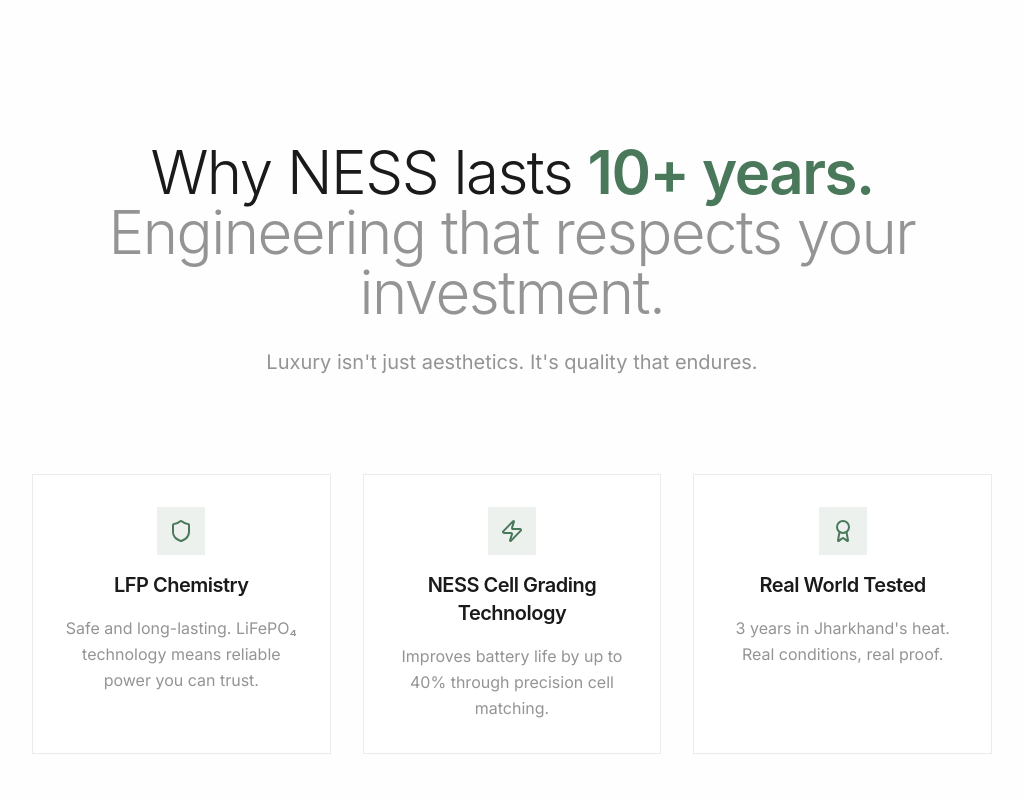
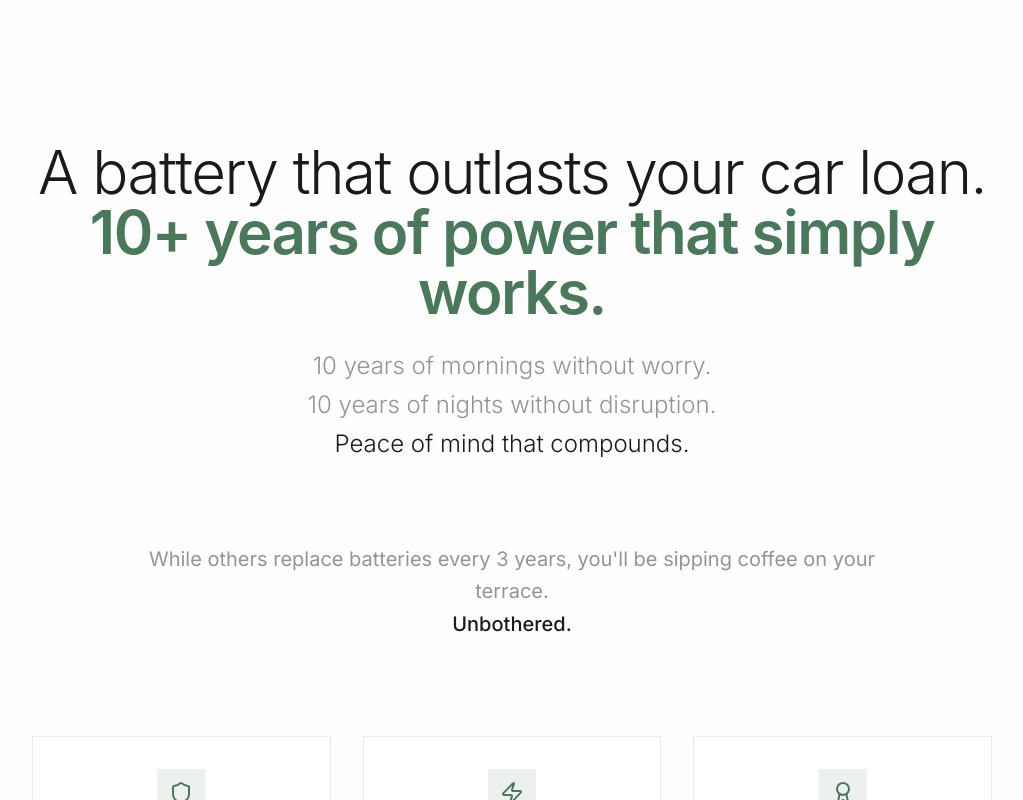
Before and after one commit to dv1990/ness_apple2, a React (Vite) app: page / in a window 1280 px wide. Shown: the part 5560-6360 px from the top of the page, without its empty margins (128-1151 px from the left). Built offline with nearby package versions, Linux system fonts and the light colour scheme.

Commit message:
Refine "Why Choose NESS?" section

```diff
--- a/src/pages/Index.tsx
+++ b/src/pages/Index.tsx
@@ -410,45 +410,58 @@ const Index = () => {
       <section className="py-40 bg-muted/30">
         <div className="max-w-5xl mx-auto px-8 text-center">
           <div className="space-y-16">
-            <div>
-              <h2 className="text-5xl md:text-6xl font-light text-foreground leading-tight mb-6">
-                Why NESS lasts <span className="text-energy font-semibold">10+ years.</span>
+            <div className="space-y-6">
+              <h2 className="text-5xl md:text-6xl font-light text-foreground leading-tight">
+                A battery that outlasts your car loan.
                 <br />
-                <span className="text-muted-foreground">Engineering that respects your investment.</span>
+                <span className="text-energy font-semibold">10+ years of power that simply works.</span>
               </h2>
-              <p className="text-xl text-muted-foreground max-w-2xl mx-auto leading-relaxed">
-                Luxury isn't just aesthetics. It's quality that endures.
+              <p className="text-2xl text-muted-foreground max-w-3xl mx-auto leading-relaxed font-light italic">
+                10 years of mornings without worry.
+                <br />
+                10 years of nights without disruption.
+                <br />
+                <span className="text-foreground not-italic">Peace of mind that compounds.</span>
+              </p>
+            </div>
+
+            {/* The Reality of Longevity */}
+            <div className="max-w-3xl mx-auto space-y-4 pt-4">
+              <p className="text-xl text-muted-foreground leading-relaxed">
+                While others replace batteries every 3 years, you'll be sipping coffee on your terrace.
+                <br />
+                <span className="text-foreground font-medium">Unbothered.</span>
               </p>
             </div>
 
             <div className="grid md:grid-cols-3 gap-8 pt-8">
-              <div className="space-y-4 p-8 bg-card rounded-2xl border border-border">
+              <div className="space-y-4 p-8 bg-card rounded-2xl border border-border hover:shadow-lg transition-all duration-300">
                 <div className="w-12 h-12 rounded-xl bg-energy/10 flex items-center justify-center mx-auto">
                   <Shield className="w-6 h-6 text-energy" />
                 </div>
-                <h3 className="text-xl font-semibold text-foreground">LFP Chemistry</h3>
+                <h3 className="text-xl font-semibold text-foreground">Safer Chemistry</h3>
                 <p className="text-muted-foreground leading-relaxed">
-                  Safe and long-lasting. LiFePO₄ technology means reliable power you can trust.
+                  While lithium-ion batteries degrade, yours stays strong. <span className="text-foreground">A decade later.</span>
                 </p>
               </div>
 
-              <div className="space-y-4 p-8 bg-card rounded-2xl border border-border">
+              <div className="space-y-4 p-8 bg-card rounded-2xl border border-border hover:shadow-lg transition-all duration-300">
                 <div className="w-12 h-12 rounded-xl bg-energy/10 flex items-center justify-center mx-auto">
                   <Zap className="w-6 h-6 text-energy" />
                 </div>
-                <h3 className="text-xl font-semibold text-foreground">NESS Cell Grading Technology</h3>
+                <h3 className="text-xl font-semibold text-foreground">Precision Engineering</h3>
                 <p className="text-muted-foreground leading-relaxed">
-                  Improves battery life by up to 40% through precision cell matching.
+                  Every cell matched perfectly. <span className="text-foreground">40% longer life.</span> Zero compromises.
                 </p>
               </div>
 
-              <div className="space-y-4 p-8 bg-card rounded-2xl border border-border">
+              <div className="space-y-4 p-8 bg-card rounded-2xl border border-border hover:shadow-lg transition-all duration-300">
                 <div className="w-12 h-12 rounded-xl bg-energy/10 flex items-center justify-center mx-auto">
                   <Award className="w-6 h-6 text-energy" />
                 </div>
-                <h3 className="text-xl font-semibold text-foreground">Real World Tested</h3>
+                <h3 className="text-xl font-semibold text-foreground">India Proven</h3>
                 <p className="text-muted-foreground leading-relaxed">
-                  3 years in Jharkhand's heat. Real conditions, real proof.
+                  50°C summers. 3 years. <span className="text-foreground">Zero failures.</span> Real conditions, real proof.
                 </p>
               </div>
             </div>
```
